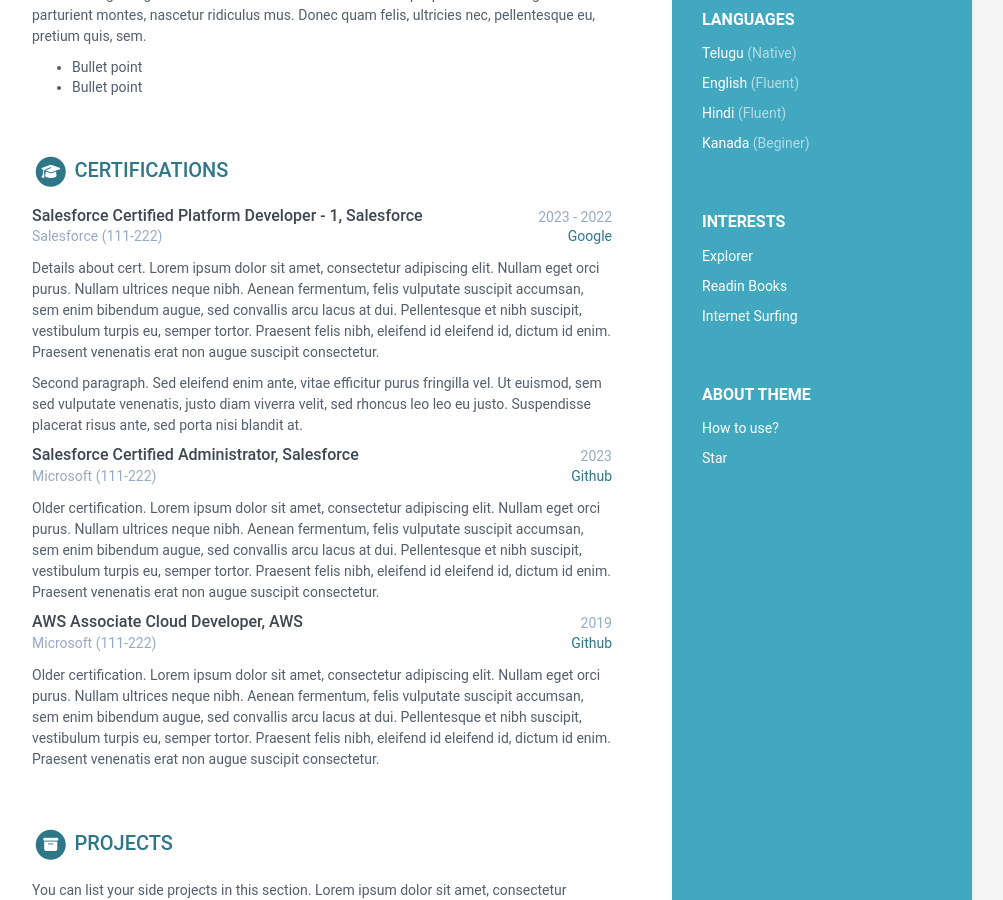
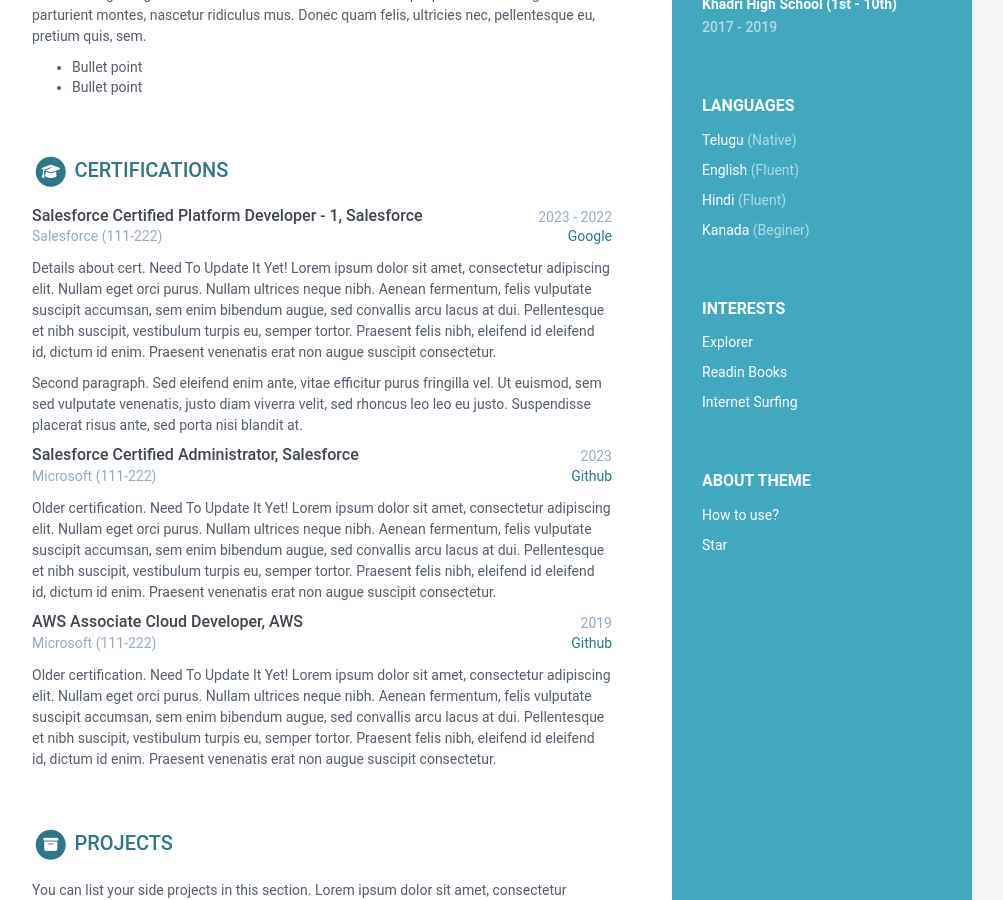
Before and after one commit to 11KAlYAN11/Kalyan_Resume_Jekyll, a Jekyll site: the page built from index.html, in a window 1280 px wide and 900 px high, scrolled down 879 px. Shown: the whole window, without its empty margins (168-1171 px from the left). Built offline with Jekyll 4.4.1, drawn with Linux system fonts in a browser that asks for light colours.

```diff
--- a/_data/data.yml
+++ b/_data/data.yml
@@ -154,7 +154,7 @@ certifications:
           credentialurl: www.google.com
           credentialname: Google
           details: |
-            Details about cert. Lorem ipsum dolor sit amet, consectetur
+            Details about cert. Need To Update It Yet! Lorem ipsum dolor sit amet, consectetur
             adipiscing elit.
             Nullam eget orci purus. Nullam ultrices neque nibh.
             Aenean fermentum, felis vulputate suscipit accumsan,
@@ -175,7 +175,7 @@ certifications:
           credentialurl: www.github.com
           credentialname: Github
           details: |
-            Older certification. Lorem ipsum dolor sit amet, consectetur
+            Older certification. Need To Update It Yet! Lorem ipsum dolor sit amet, consectetur
             adipiscing elit.
             Nullam eget orci purus. Nullam ultrices neque nibh.
             Aenean fermentum, felis vulputate suscipit accumsan,
@@ -191,7 +191,7 @@ certifications:
           credentialurl: www.github.com
           credentialname: Github
           details: |
-            Older certification. Lorem ipsum dolor sit amet, consectetur
+            Older certification. Need To Update It Yet! Lorem ipsum dolor sit amet, consectetur
             adipiscing elit.
             Nullam eget orci purus. Nullam ultrices neque nibh.
             Aenean fermentum, felis vulputate suscipit accumsan,
```
Also changed, not shown: assets/images/profile.png (renamed from image.png).
